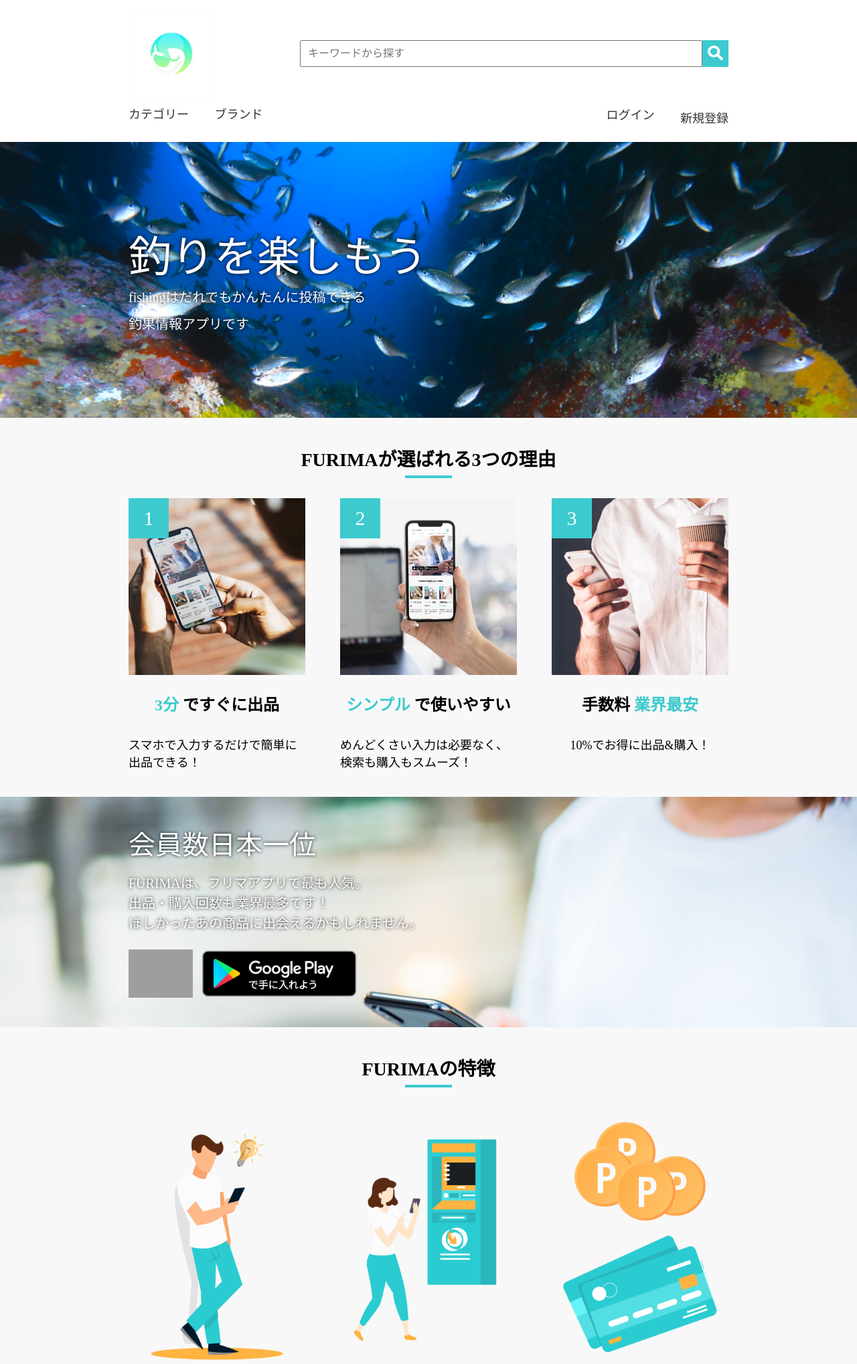
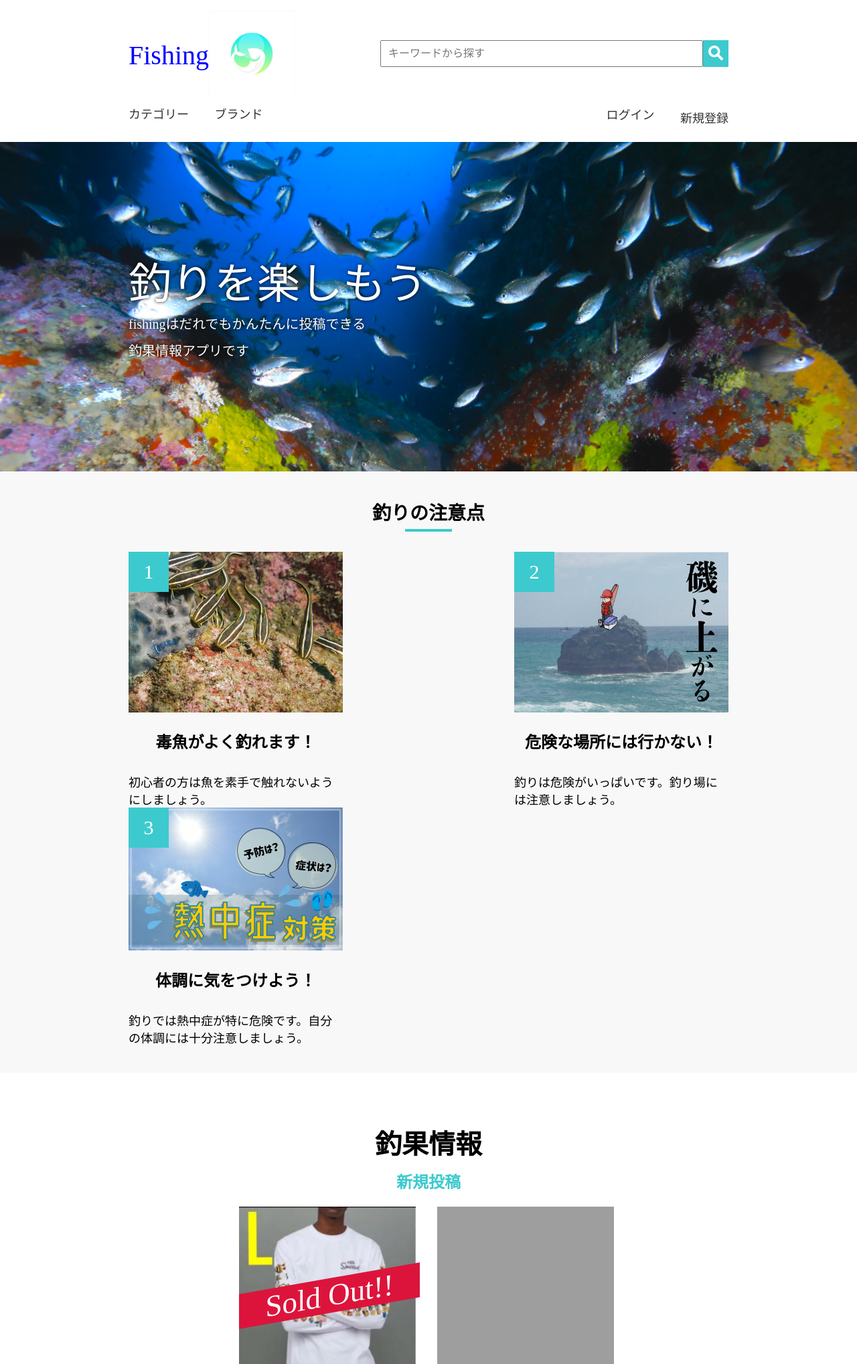
Before and after one commit to Yukitaka-PG/fishing, a Rails app: page / in a window 1280 px wide. Shown: the top 2037 px of the page at 67% size. Run offline with Rails 7, Linux system fonts and the light colour scheme; style sheets or scripts are compiled from the project's sources; grey boxes are pictures that could not be loaded.

Commit message:
トップページ表示変更

```diff
--- a/app/assets/stylesheets/information/index.scss
+++ b/app/assets/stylesheets/information/index.scss
@@ -4,6 +4,11 @@
 
 .main {
   background: #f8f8f8;
+}
+
+.fishing-title {
+  color: blue;
+  font-size: 40px;
 }
 
 /* 画面上部の「人生を変えるフリマアプリ」帯部分 */
@@ -17,7 +22,7 @@
   flex-direction: column;
   align-items: flex-start;
   justify-content: center;
-  padding: 15vh 15vw;
+  padding: 20vh 15vw;
   color: #fff;
   text-shadow: 0 0 5px rgba(0, 0, 0, 0.9);
 }
@@ -64,7 +69,7 @@
 }
 
 .reason-lists>.list {
-  width: 33vh;
+  width: 40vh;
   display: flex;
   flex-direction: column;
   align-items: center;
@@ -74,6 +79,7 @@
 .list-pict {
   margin-bottom: 20px;
   width: 100%;
+  height: 70%;
 }
 
 .reason-list-number {
@@ -95,109 +101,12 @@
   line-height: 50px;
 }
 
-.reason-list-blue-text {
-  color: #3ccace;
-}
-
 .reason-list-description {
   font-size: 18px;
   margin-top: 20px;
 }
 
 /* //FURIMAが選ばれる3つの理由部分 */
-
-
-/* 画面中央の「会員数日本一位」帯部分*/
-.ad-contents {
-  width: 100vw;
-  background-image: image-url('furima-header02.png');
-  background-size: cover;
-  background-repeat: no-repeat;
-  background-position: top center;
-  display: flex;
-  flex-direction: column;
-  align-items: flex-start;
-  justify-content: center;
-  padding: 5vh 15vw;
-  color: #fff;
-  text-shadow: 0 0 5px rgba(0, 0, 0, 0.9);
-}
-
-.ad-title {
-  font-size: 5vh;
-  margin-bottom: 2vh;
-}
-
-.ad-explain {
-  font-size: 2.5vh;
-  line-height: 30px;
-}
-
-.store-btn {
-  display: flex;
-  margin-top: 24px;
-}
-
-.apple-btn {
-  margin-right: 1vw;
-  height: 9vh;
-}
-
-.google-btn {
-  height: 9vh;
-}
-
-/* //画面中央の「会員数日本一位」帯部分 */
-
-/* FURIMAの特徴 */
-.feature-contents {
-  padding: 5vh 15vw;
-}
-
-.feature-contents>.title {
-  text-align: center;
-  font-size: 3.5vh;
-  font-weight: bold;
-  margin-bottom: 5vh;
-  position: relative;
-}
-
-.feature-contents>.title::after {
-  content: '';
-  width: 70px;
-  height: 4px;
-  background-color: #3ccace;
-  position: absolute;
-  bottom: -10px;
-  left: 50%;
-  transform: translateX(-50%);
-}
-
-.feature-lists {
-  display: flex;
-  justify-content: space-between;
-  flex-wrap: wrap;
-}
-
-.feature-lists>.list {
-  width: 33vh;
-  display: flex;
-  flex-direction: column;
-  align-items: center;
-}
-
-.feature-list-text {
-  font-weight: bold;
-  font-size: 22px;
-  line-height: 50px;
-}
-
-.feature-list-description {
-  font-size: 18px;
-  margin-top: 20px;
-}
-
-/* //FURIMAの特徴 */
 
 /* 商品一覧 */
 
--- a/app/assets/stylesheets/shared/footer.scss
+++ b/app/assets/stylesheets/shared/footer.scss
@@ -3,7 +3,7 @@
 
 .ad-footer-contents {
   width: 100vw;
-  background-image: image-url('furima-footer.png');
+  background-image: image-url('Efishing.png');
   background-size: cover;
   background-repeat: no-repeat;
   background-position: top center;
--- a/app/views/informations/index.html.erb
+++ b/app/views/informations/index.html.erb
@@ -18,108 +18,47 @@
   <%# FURIMAが選ばれる3つの理由部分 %>
   <div class='select-reason-contents'>
     <h2 class='title'>
-      FURIMAが選ばれる3つの理由
+      釣りの注意点
     </h2>
     <ul class='reason-lists'>
       <li class='list'>
-        <%= image_tag "furima-intro01.png", class:"list-pict" %>
+        <%= image_tag "Ifishing.jpeg", class:"list-pict" %>
         <span class='reason-list-number'>1</span>
         <h3 class='reason-list-text'>
-          <span class='reason-list-blue-text'>3分</span>
-          ですぐに出品
+          毒魚がよく釣れます！
         </h3>
         <p class='reason-list-description'>
-          スマホで入力するだけで簡単に出品できる！
+          初心者の方は魚を素手で触れないようにしましょう。
         </p>
       </li>
       <li class='list'>
-        <%= image_tag "furima-intro02.png", class:"list-pict" %>
+        <%= image_tag "Jfishing.png", class:"list-pict" %>
         <span class='reason-list-number'>2</span>
         <h3 class='reason-list-text'>
-          <span class='reason-list-blue-text'>シンプル</span>
-          で使いやすい
+          危険な場所には行かない！
         </h3>
         <p class='reason-list-description'>
-          めんどくさい入力は必要なく、検索も購入もスムーズ！
+          釣りは危険がいっぱいです。釣り場には注意しましょう。
         </p>
       </li>
       <li class='list'>
-        <%= image_tag "furima-intro03.png", class:"list-pict" %>
+        <%= image_tag "Kfishing.png", class:"list-pict" %>
         <span class='reason-list-number'>3</span>
         <h3 class='reason-list-text'>
-          手数料
-          <span class='reason-list-blue-text'>業界最安</span>
+          体調に気をつけよう！
         </h3>
         <p class='reason-list-description'>
-          10%でお得に出品&購入！
+          釣りでは熱中症が特に危険です。自分の体調には十分注意しましょう。
         </p>
       </li>
     </ul>
   </div>
   <%# /FURIMAが選ばれる3つの理由部分 %>
 
-  <%# 画面中央の「会員数日本一位」帯部分 %>
-  <div class='ad-contents'>
-    <h2 class='ad-title'>
-      会員数日本一位
-    </h2>
-    <p class='ad-explain'>
-      FURIMAは、フリマアプリで最も人気。
-    </p>
-    <p class='ad-explain'>
-      出品・購入回数も業界最多です！
-    </p>
-    <p class='ad-explain'>
-      ほしかったあの商品に出会えるかもしれません。
-    </p>
-    <div class='store-btn'>
-      <%= link_to image_tag("https://linkmaker.itunes.apple.com/ja-jp/badge-lrg.svg?releaseDate=2011-09-21&kind=iossoftware&bubble=ios_apps", class:"apple-btn"), "#" %>
-      <%= link_to image_tag("dl-android.png", class:"google-btn"), "#" %>
-    </div>
-  </div>
-  <%# /画面中央の「会員数日本一位」帯部分 %>
-
-  <%# FURIMAの特徴 %>
-  <div class='feature-contents'>
-    <h2 class='title'>
-      FURIMAの特徴
-    </h2>
-    <ul class='feature-lists'>
-      <li class='list'>
-        <%= image_tag "furima-intro04.png", class:"list-pict" %>
-        <h3 class='feature-list-text'>
-          簡単に売り買いできる
-        </h3>
-        <p class='feature-list-description'>
-          スマホひとつで、いつでもどこでも簡単に出品・購入が可能！
-        </p>
-      </li>
-      <li class='list'>
-        <%= image_tag "furima-intro05.png", class:"list-pict" %>
-        <h3 class='feature-list-text'>
-          売上金は即日振込みに対応
-        </h3>
-        <p class='feature-list-description'>
-          午前9時までに振込を依頼いただければ、翌日に指定の口座に入金いたします。
-        </p>
-      </li>
-      <li class='list'>
-        <%= image_tag "furima-intro06.png", class:"list-pict" %>
-        <h3 class='feature-list-text'>
-          様々な支払いに対応
-        </h3>
-        <p class='feature-list-description'>
-          お支払いは、クレジットカードだけでなく、ポイントや売上金など多彩な方法があります。
-        </p>
-      </li>
-    </ul>
-  </div>
-  <%# /FURIMAの特徴 %>
-
   <%# 商品一覧 %>
   <div class='item-contents'>
-    <h2 class='title'>ピックアップカテゴリー</h2>
-    <%= link_to '新規投稿商品', "#", class: "subtitle" %>
+    <h2 class='title'>釣果情報</h2>
+    <%= link_to '新規投稿', "#", class: "subtitle" %>
     <ul class='item-lists'>
 
       <%# 商品のインスタンス変数になにか入っている場合、中身のすべてを展開できるようにしましょう %>
@@ -140,7 +79,6 @@
             <%= "商品名" %>
           </h3>
           <div class='item-price'>
-            <span><%= "販売価格" %>円<br><%= '配送料負担' %></span>
             <div class='star-btn'>
               <%= image_tag "star.png", class:"star-icon" %>
               <span class='star-count'>0</span>
@@ -158,10 +96,9 @@
         <%= image_tag "https://tech-master.s3.amazonaws.com/uploads/curriculums/images/Rails1-4/sample.jpg", class: "item-img" %>
         <div class='item-info'>
           <h3 class='item-name'>
-            商品を出品してね！
+            投稿してね！
           </h3>
           <div class='item-price'>
-            <span>99999999円<br>(税込み)</span>
             <div class='star-btn'>
               <%= image_tag "star.png", class:"star-icon" %>
               <span class='star-count'>0</span>
--- a/app/views/shared/_header.html.erb
+++ b/app/views/shared/_header.html.erb
@@ -1,6 +1,7 @@
 <%# CSS・・・assets/stylesheets/shared/header.css %>
 <header class='top-page-header'>
   <div class='search-bar-contents'>
+    <p class="fishing-title">Fishing</p>
     <%= link_to image_tag("Hfishing.jpeg", class:"furima-icon"), "/" %>
     <form class="search-form" action="#">
       <input class='input-box' placeholder='キーワードから探す'>
```
Also changed, not shown: app/assets/images/Efishing.png (added), app/assets/images/Hfishing.png (added), app/assets/images/Ifishing.jpeg (added), app/assets/images/Jfishing.png (added), app/assets/images/Kfishing.png (added).
